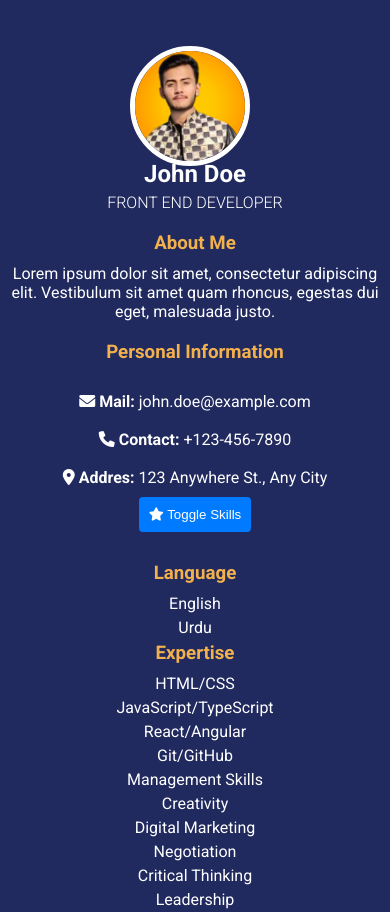
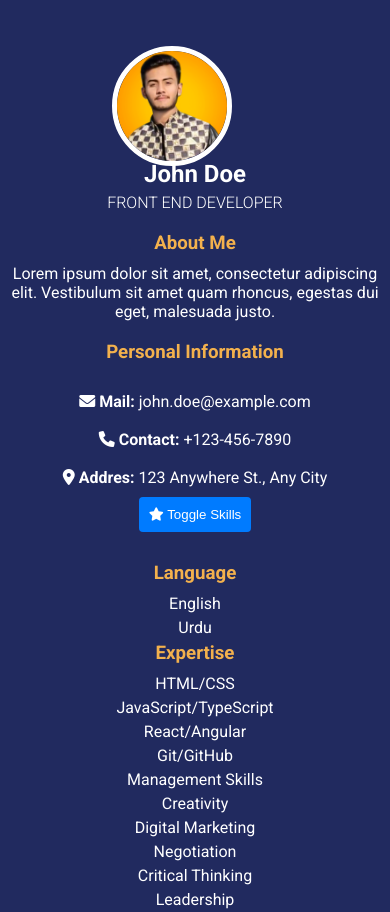
Before and after one commit to usamatechodyssey/-Static-Resume-Builderr-, a plain HTML site: page index.html in a window 390 px wide. Shown: the top 912 px of the page. Drawn offline with Linux system fonts and the light colour scheme.

Commit message:
Update style.css

```diff
--- a/style.css
+++ b/style.css
@@ -237,7 +237,7 @@ button:hover {
         width: 120px;
         height: 120px;
         top: 5%;
-        /* left: -8px; */
+        left: -8px;
         margin-left: 120px;
 
     }
```
